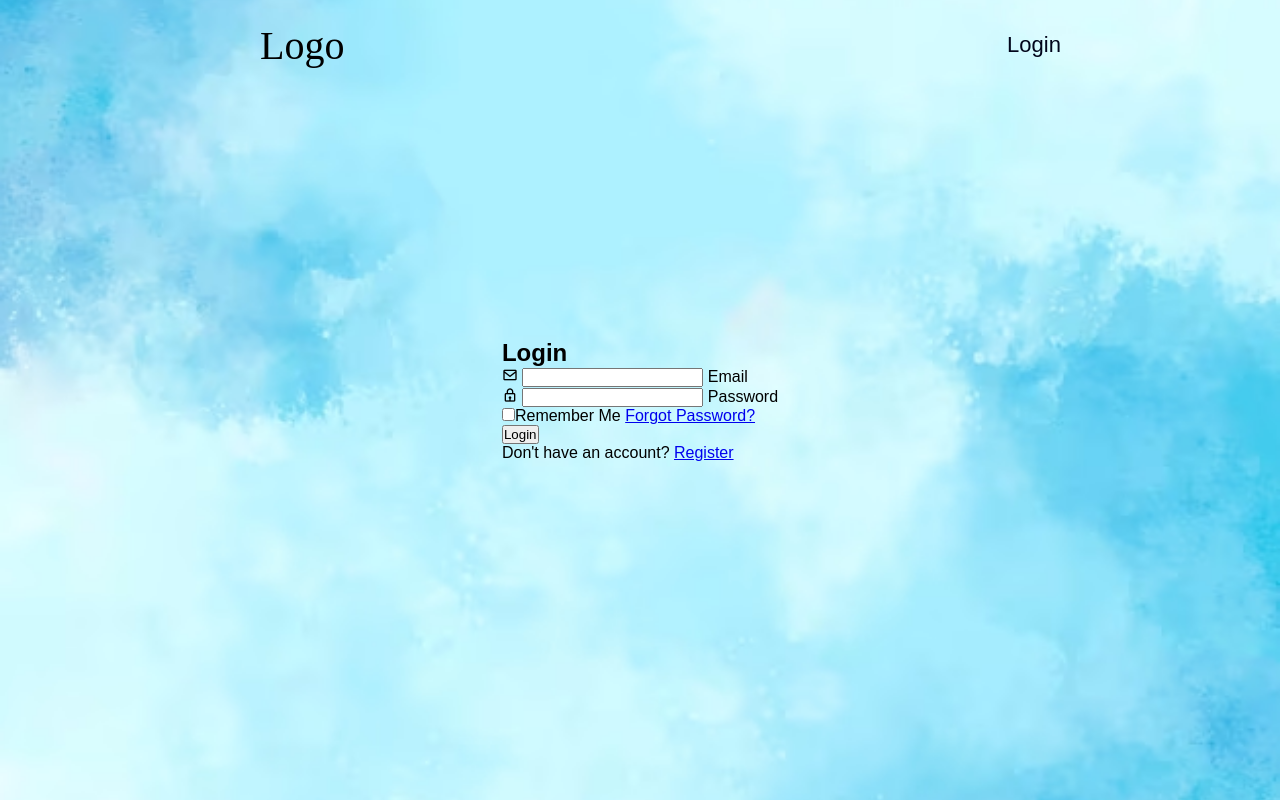
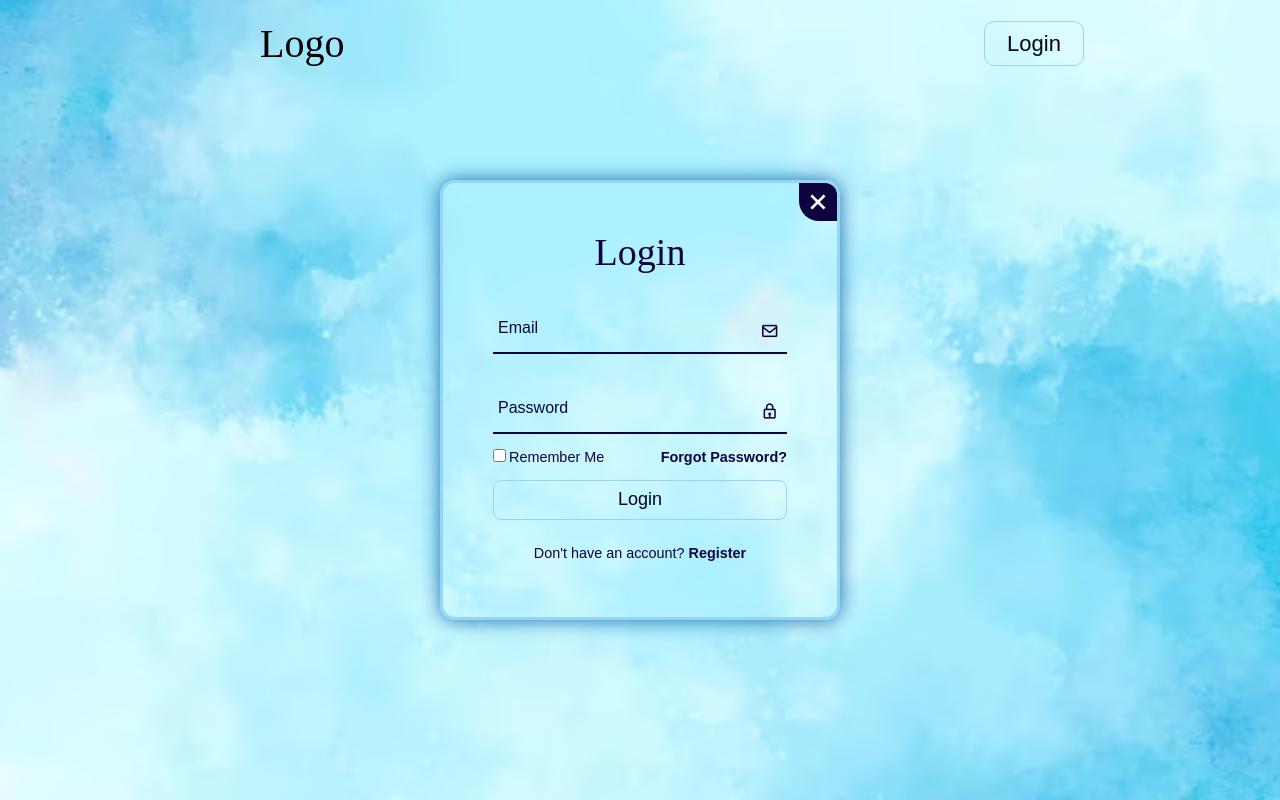
Before and after one commit to Sarita-16/LoginPage, a plain HTML site: page index.html in a window 1280 px wide. Drawn offline with nearby package versions, Linux system fonts and the light colour scheme.

Commit message:
complete HTML & CSS

```diff
--- a/index.html
+++ b/index.html
@@ -20,6 +20,8 @@
     </header>
 
     <div class="wrapper">
+      <span class="icon-close"><i class="bx bx-x"></i></span>
+
       <div class="form-box login">
         <h2>Login</h2>
         <form action="#">
--- a/login.css
+++ b/login.css
@@ -37,25 +37,177 @@ header a {
     padding-inline: 10rem;
 }
 
+header a:hover {
+    transform: scale(1.3);
+}
+
 .navigation .bthLogin-popup {
-    height: 50px;
+    height: 45px;
     width: 100px;
     background: transparent;
-    border: none;
+    border: 1.5px solid #94d5f8;
     cursor: pointer;
     font-size: 22px;
     color: rgb(1, 5, 27);
-    border-radius: 15px;
+    border-radius: 10px;
     font-family: Arial, Helvetica, sans-serif;
     transition: .5s;
     margin-inline: 6rem;
 }
 
 .navigation .bthLogin-popup:hover {
-    background: rgb(2, 36, 66);
+    background:  rgb(15, 3, 63);
     color: white;
+    border: 1.5px solid #7dcffc;
 }
 
 .wrapper {
+    position: relative;
+    width: 400px;
+    height: 440px;
+    background: transparent;
+    border: 3px solid #94d5f8;
+    border-radius: 15px;
+    backdrop-filter: blur(0px);
+    box-shadow: 0 0 20px rgb(26, 108, 174);
+    display: flex;
+    justify-content: center;
+    align-items: center;
+    overflow: hidden;
+}
 
+.wrapper .icon-close {
+    position: absolute;
+    top: 0;
+    right: 0;
+    width: 38px;
+    height: 38px;
+    background: rgb(15, 3, 63);
+    font-size: 2em;
+    color: white;
+    display: flex;
+    justify-content: center;
+    align-items: center;
+    border-bottom-left-radius: 20px;
+    cursor: pointer;
+    z-index: 1;
 }
+
+.wrapper .form-box {
+    width: 100%;
+    padding: 50px;
+}
+
+.form-box h2 {
+    font-size: 38px;
+    text-align: center;
+    color: rgb(15, 3, 63);
+    font-family: "Times New Roman", Times, serif;
+    font-weight: 500;
+}
+
+.input-box {
+    position: relative;
+    width: 100%;
+    height: 50px;
+    border-bottom: 2px solid rgb(15, 3, 63);
+    margin: 30px 0;
+}
+
+.input-box label {
+    position: absolute;
+    top: 50%;
+    left: 5px;
+    transform: translateY(-50%);
+    color: rgb(15, 3, 63);
+    font-weight: 500;
+    pointer-events: none;
+    transition: .3s;
+}
+
+.input-box input:focus~label,
+.input-box input:valid~label {
+    top: -5px;
+}
+
+
+.input-box input {
+    width: 100%;
+    height: 100%;
+    background: transparent;
+    border: none;
+    outline: none;
+    font-size: 1rem;
+    color: rgb(15, 3, 63);
+    font-weight: 600;
+    padding: 0 35px 0 5px;
+}
+
+.input-box .icon {
+    position: absolute;
+    right: 8px;
+    font-size: 1.15rem;
+    color: rgb(15, 3, 63);
+    line-height: 57px;
+}
+
+.remember-forgot {
+    font-size: 0.9rem;
+    color: rgb(15, 3, 63);
+    font-weight: 500;
+    display: flex;
+    justify-content: space-between;
+    margin: -15px 0 15px;
+}
+
+.remember-forgot label input {
+    accent-color: rgb(15, 3, 63);
+    margin-right: 3px;
+}
+
+.remember-forgot a {
+    color: rgb(15, 3, 63);
+    text-decoration: none;
+    font-weight: 600;
+}
+
+.remember-forgot a:hover {
+    color: rgb(7, 93, 163);
+}
+
+.btn {
+    width: 100%;
+    height: 40px;
+    background: transparent;
+    border: 1.5px solid #94d5f8;
+    cursor: pointer;
+    font-size: 18px;
+    color: rgb(1, 5, 27);
+    border-radius: 8px;
+    font-family: Arial, Helvetica, sans-serif;
+    transition: .5s;
+}
+
+.btn:hover {
+    background:  rgb(15, 3, 63);
+    color: white;
+    border: 1.5px solid #7dcffc;
+}
+
+.login-register {
+    font-size: 0.9rem;
+    color: rgb(15, 3, 63);
+    text-align: center;
+    font-weight: 500;
+    margin: 25px 0 10px;
+}
+
+.login-register p a {
+    color: rgb(15, 3, 63);
+    text-decoration: none;
+    font-weight: 600;
+}
+
+.login-register p a:hover {
+    color: rgb(7, 93, 163);
+}
```
Also changed, not shown: backgroundImg.avif (deleted), backgroundImg5.jpg (deleted).
